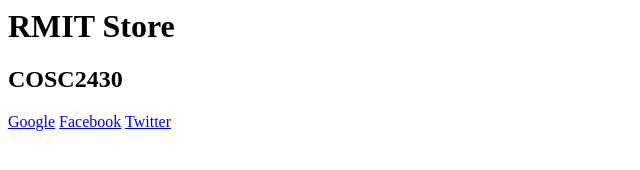
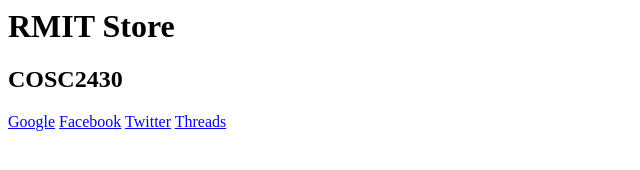
Before and after one commit to phucnht/COSC2430-rmit-store-2, a plain HTML site: page index.html in a window 1280 px wide. Shown: the full height of the page, 0-640 px from the left. Drawn offline with Linux system fonts and the light colour scheme.

Commit message:
Update the stoare

```diff
--- a/index.html
+++ b/index.html
@@ -5,4 +5,5 @@
     <a href="https://google.com">Google</a>
     <a href="https://fb.com">Facebook</a>
     <a href="https://twitter.com">Twitter</a>
+    <a href="https://twitter.com">Threads</a>
 </nav>
```
Also changed, not shown: product-order.html (added, +1 -0 lines).
